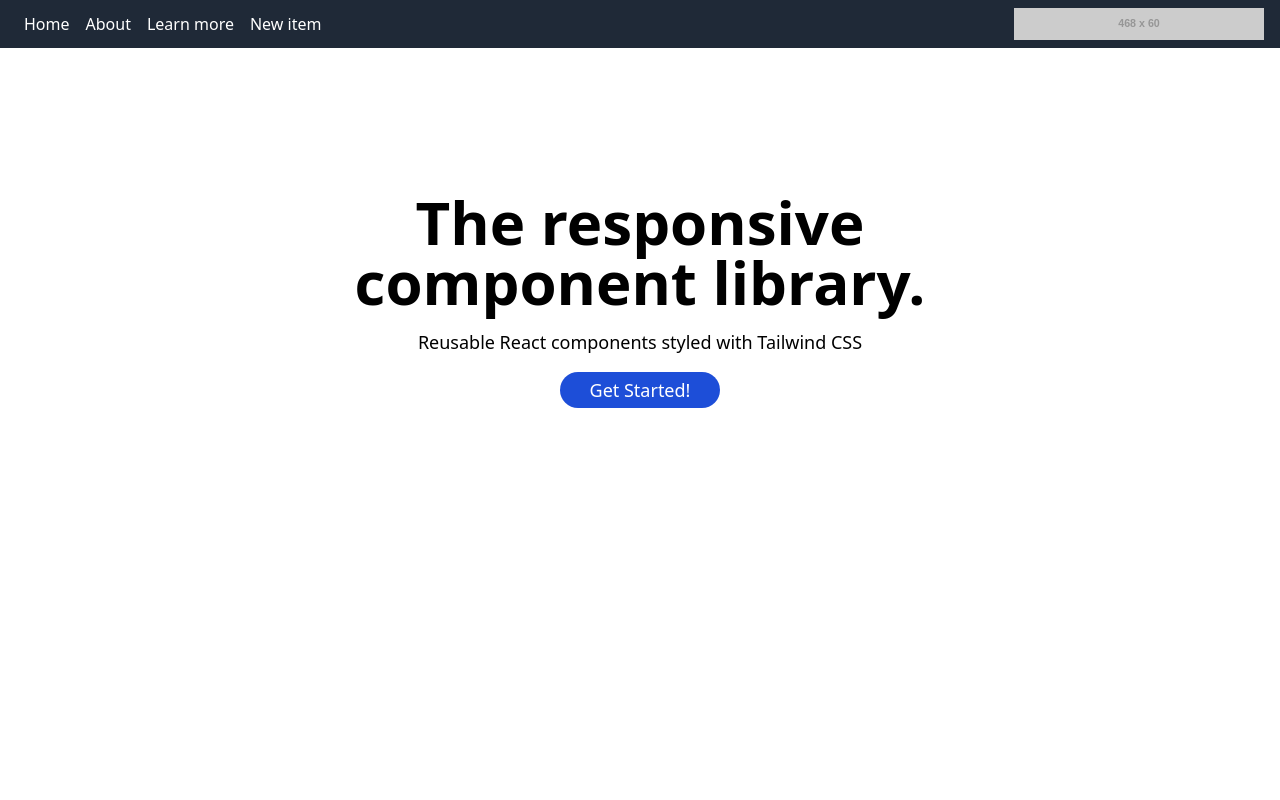
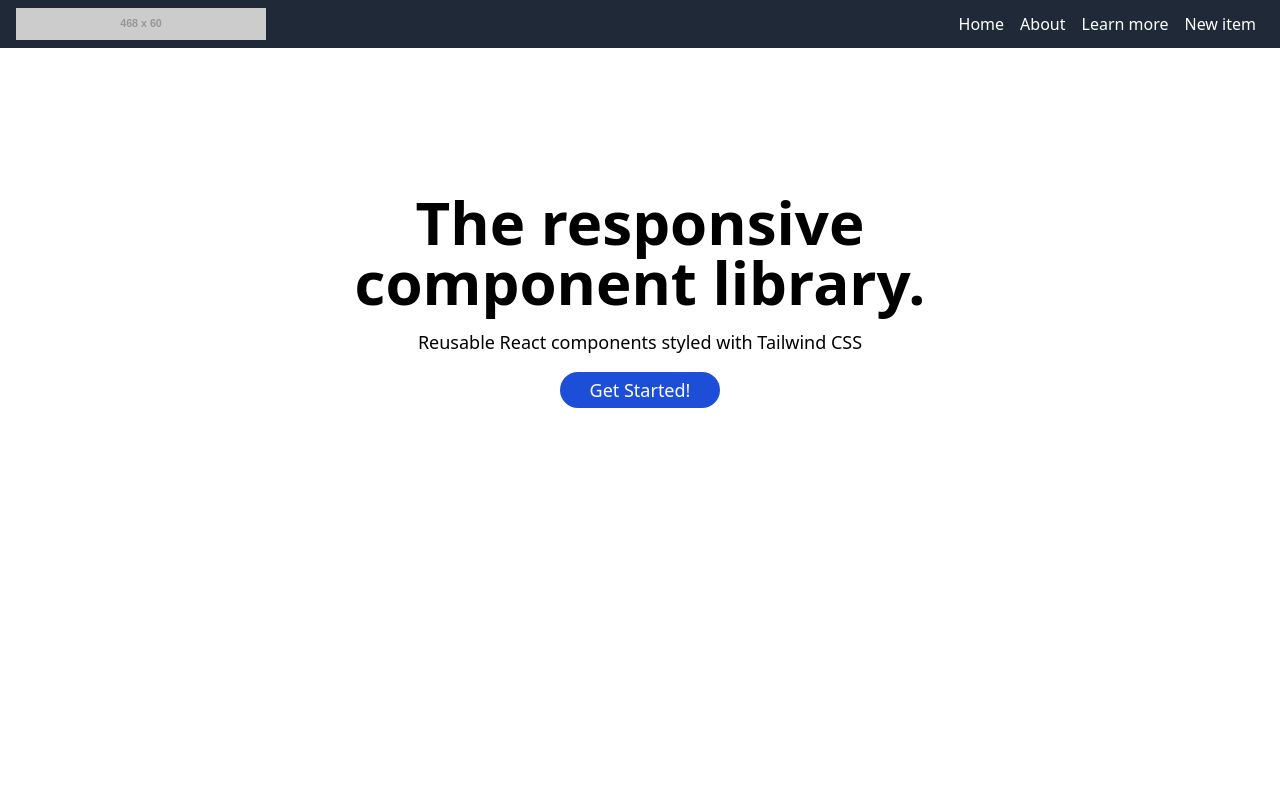
Before and after one commit to kapilannava/react-tailwind-component-library, a React (Create React App) app: page / in a window 1280 px wide. Shown: the top 800 px of the page. Built offline with nearby package versions, Linux system fonts and the light colour scheme.

Commit message:
Re-aligned nav item positions within navbar

```diff
--- a/src/components/Header.js
+++ b/src/components/Header.js
@@ -9,6 +9,11 @@ function Header(){
     return(
     <nav className="bg-gray-800">
     <div className="flex items-center justify-between px-4 py-2">
+
+                                {/*Logo*/}
+                                <div>
+                  <img className="h-8" src="https://via.placeholder.com/468x60?text=Visit+Blogging.com+Now" alt="logo" />
+              </div>
 
                 {/* Hide SVG Menu on Medium Screens and Bigger */}
               <div className="flex md:hidden">
@@ -38,10 +43,6 @@ function Header(){
             </button>
         </div>
 
-                                {/*Logo*/}
-                                <div>
-                  <img className="h-8" src="https://via.placeholder.com/468x60?text=Visit+Blogging.com+Now" alt="logo" />
-              </div>
     </div>
 
         {/* mobileMenu toggle state is set to false
```
Also changed, not shown: 1 other file (tests, documents, lock files or other folders).
